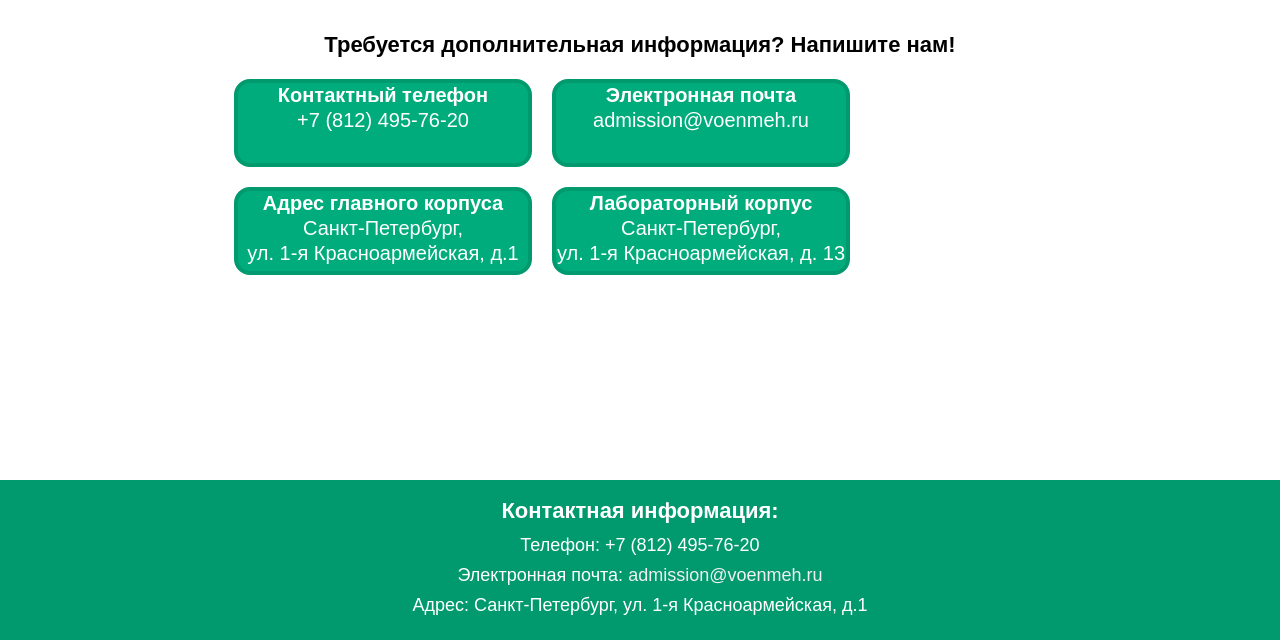
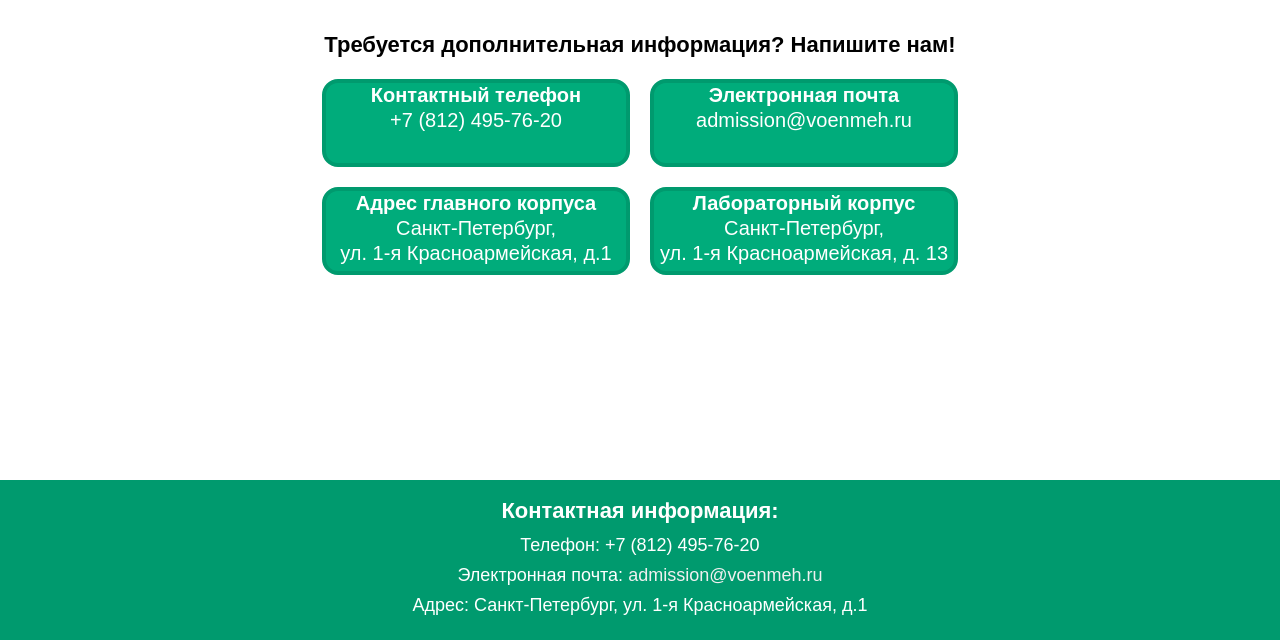
Before and after one commit to Deyryl/SiteForIT, a PHP site: page /contacts.html in a window 1280 px wide. Shown: the part 160-800 px from the top of the page. Run offline with PHP 8.4, Linux system fonts and the light colour scheme.

Commit message:
сделаны 3 странички

```diff
--- a/styles/styles.css
+++ b/styles/styles.css
@@ -68,7 +68,7 @@ main{
     flex: 1;
     flex-direction: column;
     box-sizing: border-box;
-    padding: 20px 0px;
+    padding: 20px 10px;
     padding-bottom: 32px;
     max-width: 832px;
     width: 100%;
@@ -160,18 +160,20 @@ footer{
 .spec-blocks img{
     border: 4px solid #009A6E;
     border-radius: 16px;
-    margin: 6px;
+    margin: 2px;
 }
 
 /*contacts*/
 .contacts-blocks{
+    display: flex;
+    justify-content: center;
+    flex-wrap: wrap;
 }
 
 .contact-block{
     color: white;
-    float: left;
     background-color: #00AC7B;
-    width: 290px;
+    width: 300px;
     height: 80px;
     border: 4px solid #009A6E;
     border-radius: 16px;
```
